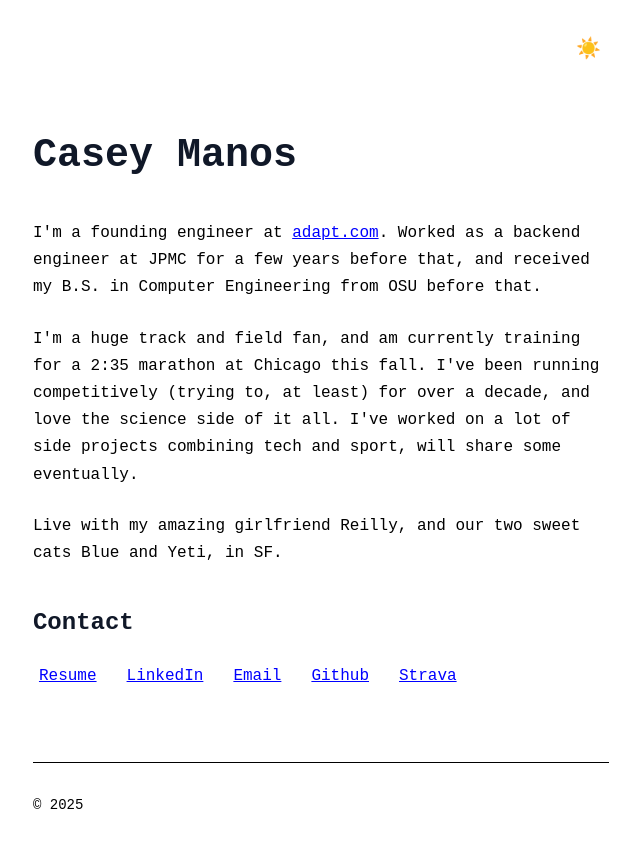
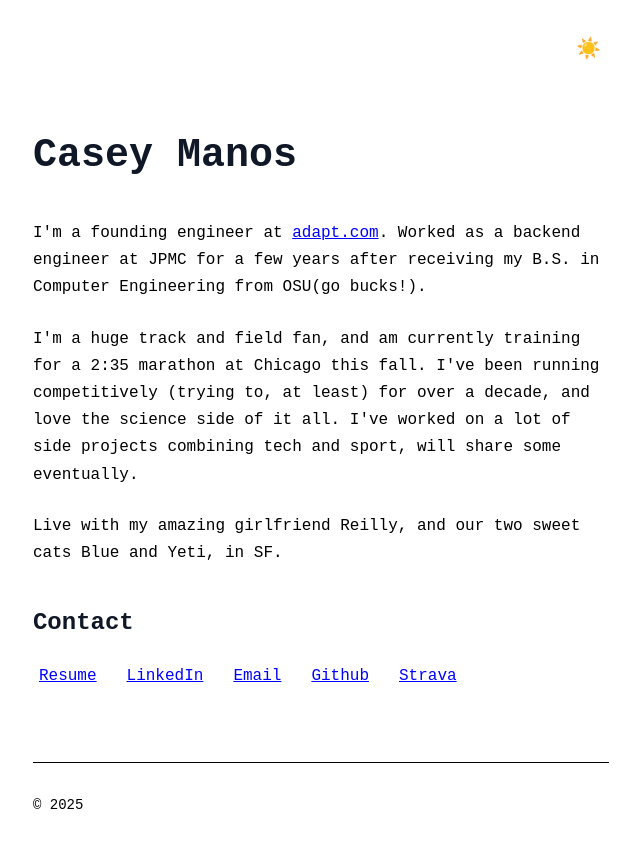
Before and after one commit to caseymanos/homepage, a SvelteKit app: page / in a window 1280 px wide. Shown: the whole page, without its empty margins (319-959 px from the left). Built offline with nearby package versions, Linux system fonts and the light colour scheme.

Commit message:
Update +page.svelte

```diff
--- a/src/routes/+page.svelte
+++ b/src/routes/+page.svelte
@@ -7,7 +7,7 @@
 
 	<p>
 		I'm a founding engineer at <a href="https://adapt.com">adapt.com</a>. Worked as a backend engineer at JPMC for a few years
-		before that, and received my B.S. in Computer Engineering from OSU before that.
+	 after receiving my B.S. in Computer Engineering from OSU(go bucks!).
 	</p>
 	<p>
 		I'm a huge track and field fan, and am currently training for a 2:35 marathon at Chicago this fall. I've been running
```
